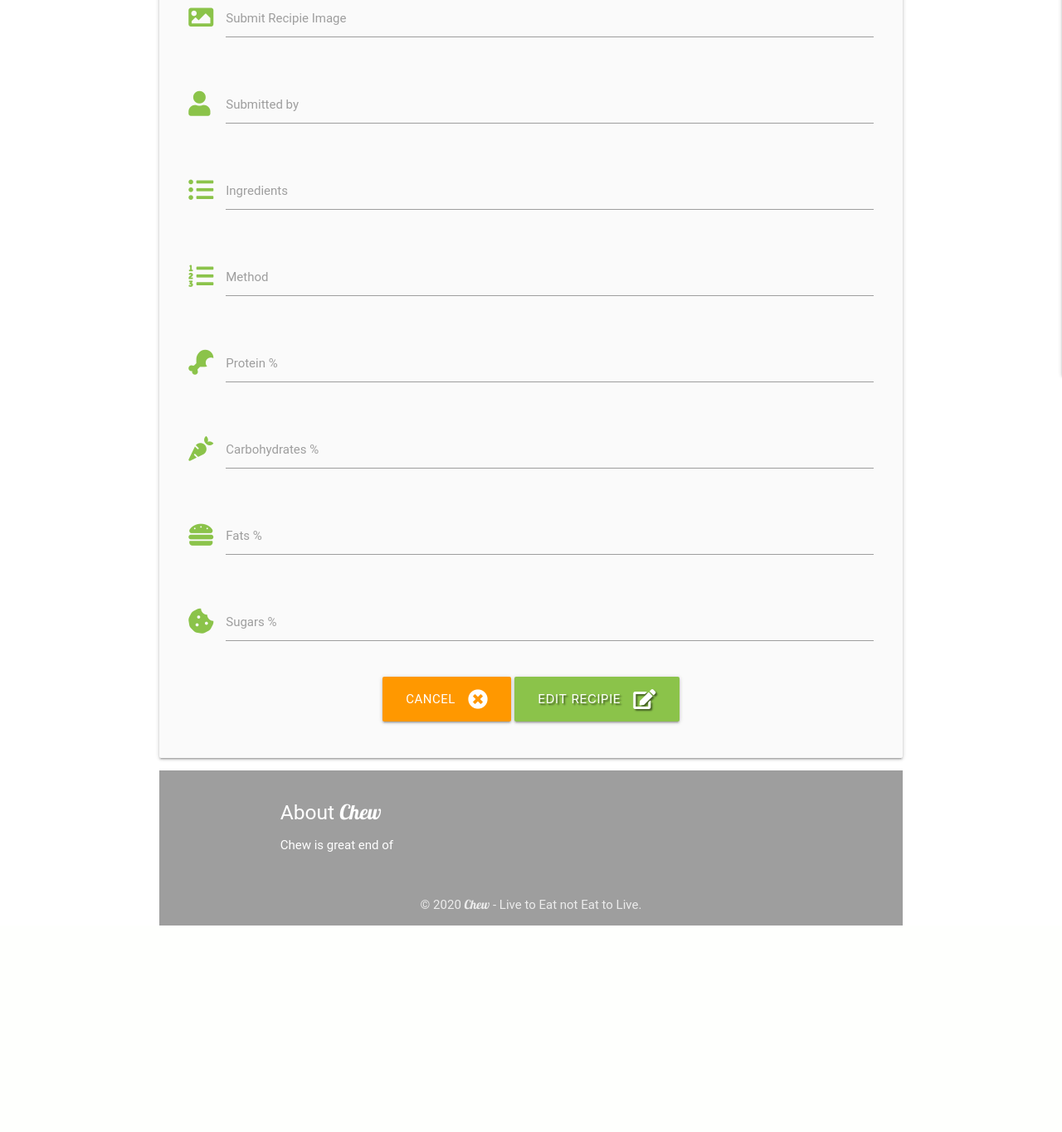
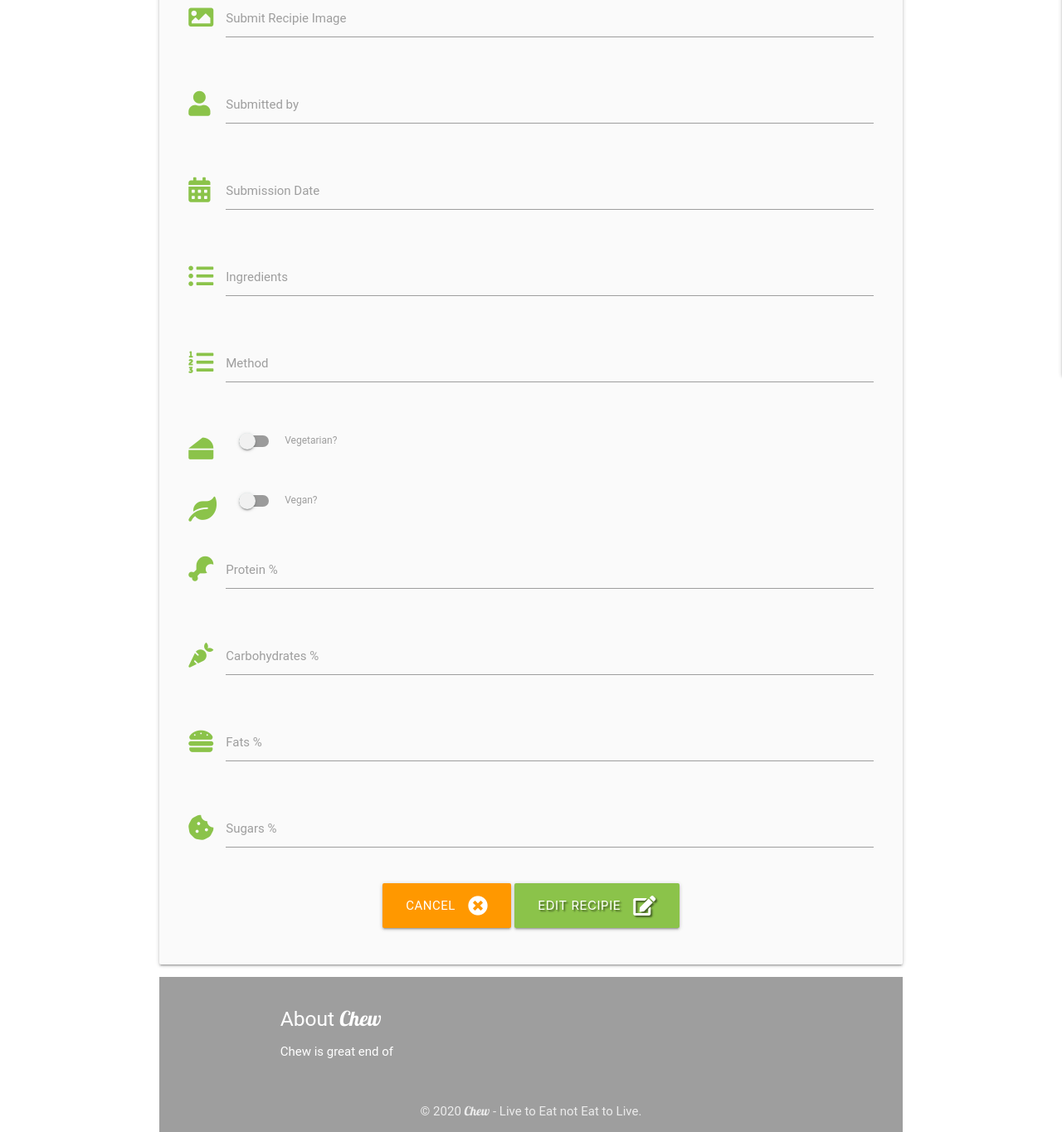
Before and after one commit to RogueAngelfire/chew, a Flask app: template templates/edit_task.html in a window 1280 px wide. Shown: the part 407-1772 px from the top of the page at 83% size. Before the commit the page ends 1523 px from the top, so only its background shows below. Run offline with Flask 2, Linux system fonts and the light colour scheme; the template is opened without the code that fills it, so the values that code supplies are empty; some libraries are stand-ins or nearby versions.

Commit message:
Fixed validation errors

```diff
--- a/static/css/style.css
+++ b/static/css/style.css
@@ -3,9 +3,11 @@
 body {
     background-color: ffffff;
     font-family: Roboto;
+    width: 100%;
+
 }
 
-/* --------------------------------- Logo/Header */
+/* --------------------------------- Navigation */
 
 a.brand-logo {
     padding-left: 10px;
@@ -23,6 +25,8 @@ a.brand-logo {
 h3 {
     text-align: center;
 }
+
+/* --------------------------------- Logos */
 
 strong {
     font-family: Lobster;
@@ -47,14 +51,9 @@ strong {
 
 /* --------------------------------- Home page */
 /*
-.carousel-item {
-  max-height: 55vh;
-  background: no-repeat center center scroll;
-  -webkit-background-size: cover;
-  -moz-background-size: cover;
-  -o-background-size: cover;
-  background-size: cover;
-} */
+a.carousel-item.active {
+  width: 100%
+}*/
 
 
 /* --------------------------------- Switch controls */
--- a/static/js/script.js
+++ b/static/js/script.js
@@ -17,7 +17,7 @@ $(document).ready(function(){
     });
 
 
-
+  /// materialise javascript for validation
 
   validateMaterializeSelect();
   function validateMaterializeSelect() {
--- a/templates/add_task.html
+++ b/templates/add_task.html
@@ -8,7 +8,7 @@
         <div class="row">
             <div class="input-field col s12">
                 <i class="fas fa-folder-open prefix light-green-text"></i>
-                <select id="menu_categories" name="menu_categories" class="validate" required>
+                <select id="menu_item" name="menu_item" class="validate" required>
                     <option value="" disabled selected>Choose Meal Category</option>
                     {% for category in categories %}
                     <option value="{{ category.menu_item }}">{{ category.menu_item }}</option>
--- a/templates/contact.html
+++ b/templates/contact.html
@@ -14,7 +14,7 @@
                             <input type="email" name="email" id="emailaddress" minlength="5" maxlength="30" pattern="^[a-zA-Z0-9]{5,15}$" class="form-control" placeholder="Email" required />
                             <textarea rows="5" name="projectsummary" id="projectsummary" minlength="10" maxlength="2000" class="form-control" placeholder="Add your message here!" required></textarea>
                             <div class="form-row text-center">
-                                <div class="col">
+                                <div class="col s12 center-align">
                                     <button type="submit" class="btn light-green btn-secondary center-align">Submit Request</button>
 
                                 </div>
--- a/templates/edit_task.html
+++ b/templates/edit_task.html
@@ -8,8 +8,8 @@
         <div class="row">
             <div class="input-field col s12">
                 <i class="fas fa-folder-open prefix light-green-text"></i>
-                <select id="menu_categories" name="menu_categories" class="validate" required>
-                    <option value="" disabled>Choose Meal Category</option>
+                <select id="menu_item" name="menu_item" class="validate" required>
+                    <option value="" disabled selected>Choose Meal Category</option>
                     {% for category in categories %} {% if category.category_name == task.category_name %}
                     <option value="{{ category.menu_item }}" selected>{{ category.menu_item }}</option>
                     {% else %}
@@ -42,6 +42,14 @@
                 <label for="user_id">Submitted by</label>
             </div>
         </div>
+        <!-- Date Submitted dd mm yyyy -->
+        <div class="row">
+            <div class="input-field col s12">
+                <i class="fas fa-calendar-alt prefix light-green-text"></i>
+                <input id="date_submitted" name="date_submitted" type="text" class=" datepicker validate" required />
+                <label for="date_submitted">Submission Date</label>
+            </div>
+        </div>
         <!-- Ingredients -->
         <div class="row">
             <div class="input-field col s12">
@@ -58,6 +66,32 @@
                 <label for="method">Method</label>
             </div>
         </div>
+        <!-- vegetarian -->
+        <div class="row">
+            <div class="input-field col s12">
+                <div class="switch">
+                    <i class="fas fa-cheese prefix light-green-text"></i>
+                    <label for="vegetarian">
+                        <input type="checkbox" id="vegetarian" name="vegetarian">
+                        <span class="lever"></span>
+                        Vegetarian?
+                    </label>
+                </div>
+            </div>
+            </div>
+        <!-- vegan -->
+        <div class="row">
+            <div class="input-field col s12">
+                <div class="switch">
+                    <i class="fas fa-leaf prefix light-green-text"></i>
+                    <label for="vegan">
+                        <input type="checkbox" id="vegan" name="vegan">
+                        <span class="lever"></span>
+                        Vegan?
+                    </label>
+                </div>
+            </div>
+            </div>
         <!-- Protein % -->
         <div class="row">
             <div class="input-field col s12">
--- a/templates/index.html
+++ b/templates/index.html
@@ -2,12 +2,14 @@
 {% block content %}
 <header>
  <!-- show reel Carousel -->
-<div class="carousel carousel-slider">
+ <div class="row">
+<div class="carousel carousel-slider col s12 center-align">
     <a class="carousel-item" href="#one!"><img src="static/images/stock1.jpg"></a>
     <a class="carousel-item" href="#two!"><img src="static/images/stock2.jpg"></a>
     <a class="carousel-item" href="#three!"><img src="static/images/stock3.jpg"></a>
     <a class="carousel-item" href="#four!"><img src="https://lorempixel.com/800/400/food/4"></a>
   </div>
+ </div>
 
   <section>
 
```
